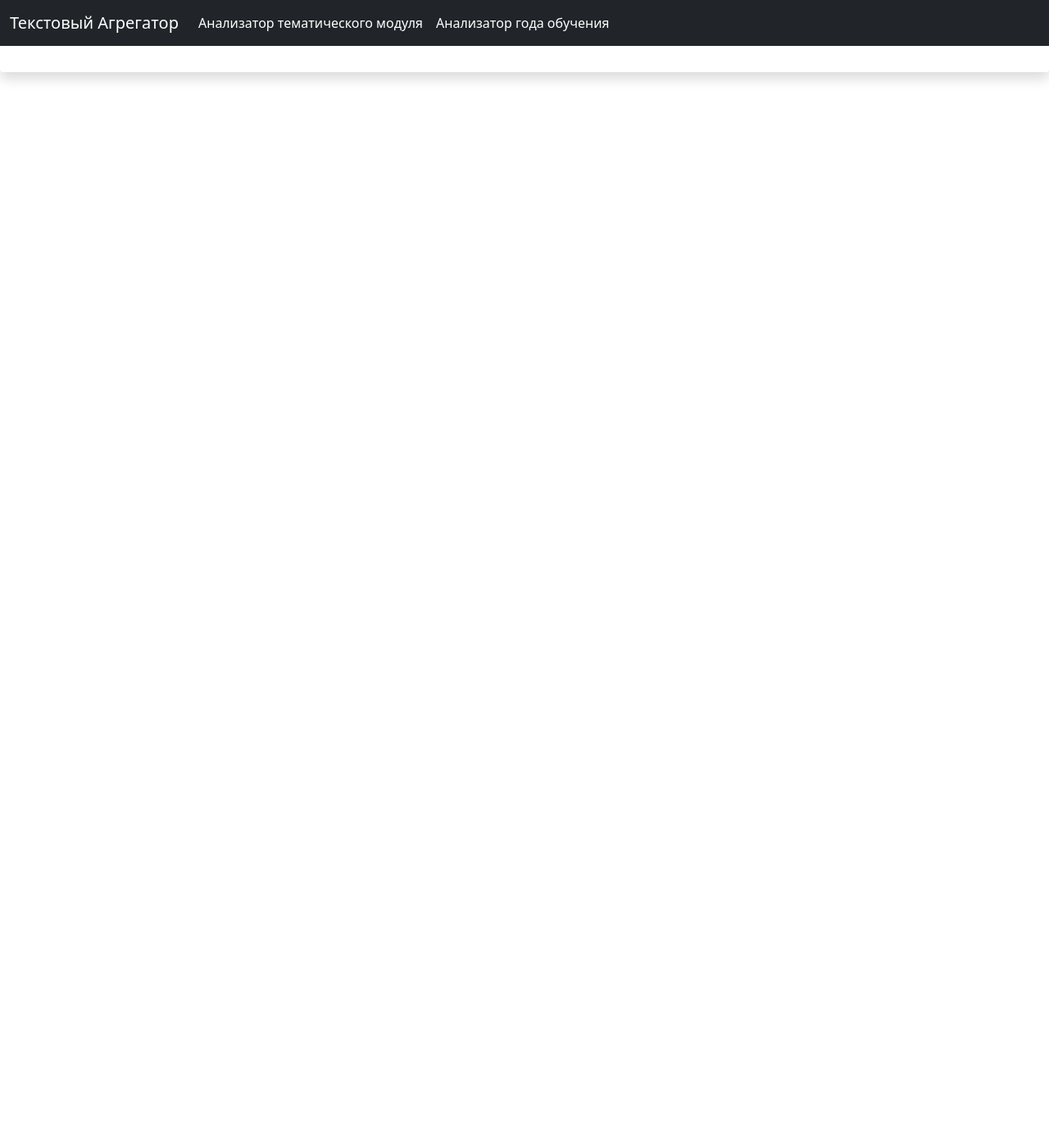
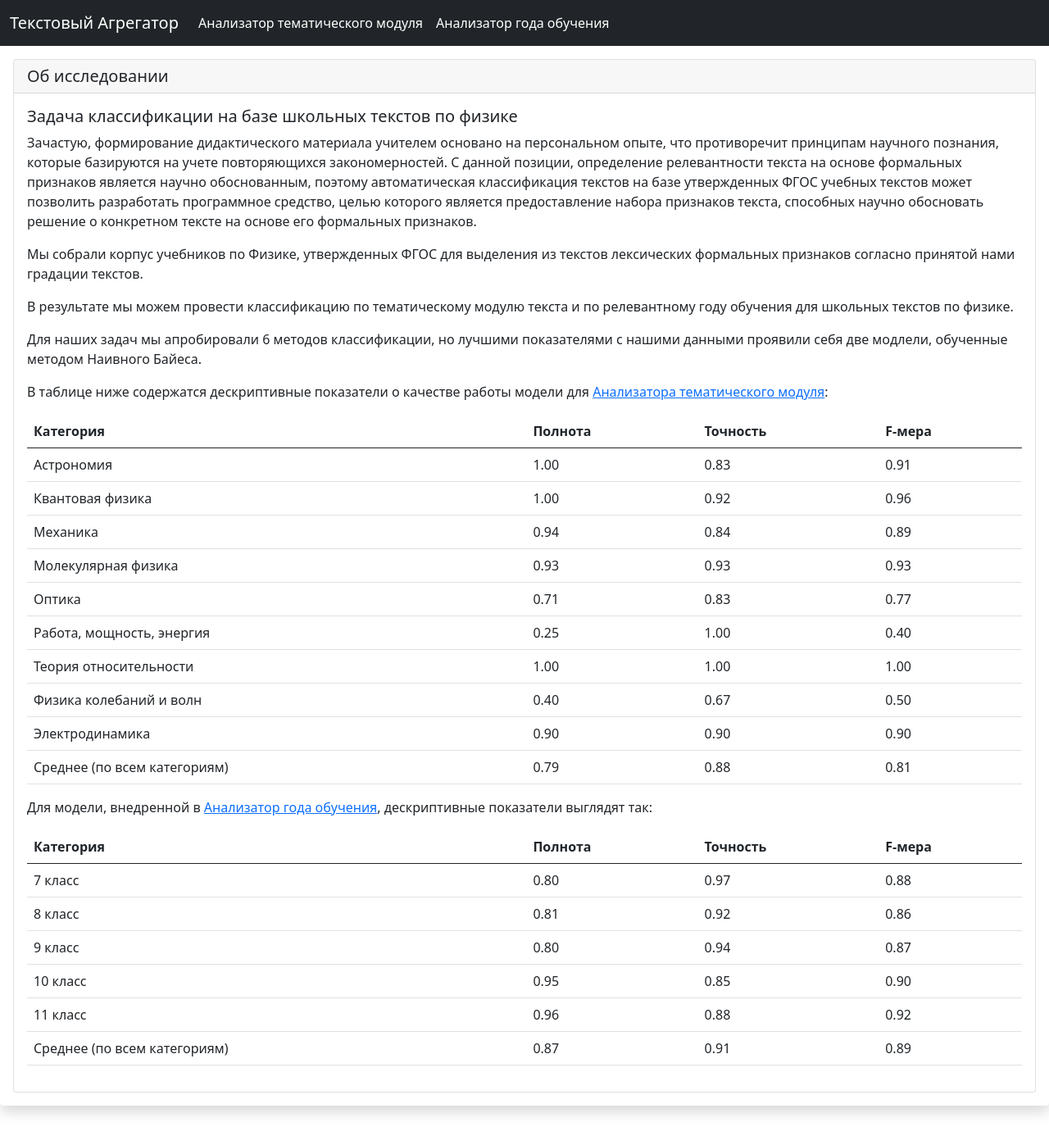
Before and after one commit to Ertiops/magister_app, a Flask app: page / in a window 1280 px wide. Shown: the whole page at 82% size. Before the commit the page ends 99 px from the top, so only its background shows below. Run offline with Flask 3, Linux system fonts and the light colour scheme; parts of the project's set-up code (start-up, migrations or seed data) failed here and were passed over.

Commit message:
Added limit to fill database and modified info research template

```diff
--- a/main.py
+++ b/main.py
@@ -58,12 +58,17 @@ def classify_topic():
     data = database.getTopicData(category_type)
 
     if request.method == 'POST':
-        text = request.form.get('text')
-        category = NaiveBayes.classify_topic(text)[0]
-        current_datetime = datetime.now()
-        database.addData(text, category_type, category, current_datetime)
-        flash('Анализ текста сохранен в базе данных', category='success')
-        return redirect(url_for('classify_topic'))
+        if len(data) >= 10:
+            flash('Исчерпан лимит добавления текстов в базу данных', category='error')
+            return redirect(url_for('classify_topic'))
+
+        elif len(data) < 10:
+            text = request.form.get('text')
+            category = NaiveBayes.classify_topic(text)[0]
+            current_datetime = datetime.now()
+            database.addData(text, category_type, category, current_datetime)
+            flash('Анализ текста сохранен в базе данных', category='success')
+            return redirect(url_for('classify_topic'))
 
 
 
@@ -76,12 +81,17 @@ def classify_grade():
     data = database.getTopicData(category_type)
 
     if request.method == 'POST':
-        text = request.form.get('text')
-        category = NaiveBayes.classify_grade(text)[0]
-        current_datetime = datetime.now()
-        database.addData(text, category_type, category, current_datetime)
-        flash('Анализ текста сохранен в базе данных', category='success')
-        return redirect(url_for('classify_grade'))
+        if len(data) >= 10:
+            flash('Исчерпан лимит добавления текстов в базу данных', category='error')
+            return redirect(url_for('classify_grade'))
+        elif len(data) < 10:
+
+            text = request.form.get('text')
+            category = NaiveBayes.classify_grade(text)[0]
+            current_datetime = datetime.now()
+            database.addData(text, category_type, category, current_datetime)
+            flash('Анализ текста сохранен в базе данных', category='success')
+            return redirect(url_for('classify_grade'))
 
 
 
--- a/templates/info.html
+++ b/templates/info.html
@@ -4,7 +4,62 @@
 
 <div class="shadow p-3 w-100 mb-5 bg-body-tertiary rounded">
 
-
+    <div class="card">
+        <h5 class="card-header">Об исследовании</h5>
+        <div class="card-body">
+          <h5 class="card-title">Задача классификации на базе школьных текстов по физике</h5>
+          <p class="card-text">Зачастую, формирование дидактического материала учителем основано на персональном опыте, что противоречит принципам научного познания, которые базируются на учете повторяющихся закономерностей. С данной позиции, определение релевантности текста на основе формальных признаков является научно обоснованным, поэтому автоматическая классификация текстов на базе утвержденных ФГОС учебных текстов может позволить разработать программное средство, целью которого является предоставление набора признаков текста, способных научно обосновать решение о конкретном тексте на основе его формальных признаков.</p>
+          <p class="card-text">Мы собрали корпус учебников по Физике, утвержденных ФГОС для выделения из текстов лексических формальных признаков согласно принятой нами градации текстов.</p>
+          <p class="card-text">В результате мы можем провести классификацию по тематическому модулю текста и по релевантному году обучения для школьных текстов по физике.</p>
+          <p class="card-text">Для наших задач мы апробировали 6 методов классификации, но лучшими показателями с нашими данными проявили себя две модлели, обученные методом Наивного Байеса.</p>
+          <p class="card-text">В таблице ниже содержатся дескриптивные показатели о качестве работы модели для <a href="{{ url_for('classify_topic') }}">Анализатора тематического модуля</a>:</p>
+          <p class="card-text">
+            <table class="table">
+                <thead>
+                <tr>
+                    <th scope="col">Категория</th>
+                    <th scope="col">Полнота</th>
+                    <th scope="col">Точность</th>
+                    <th scope="col">F-мера</th>
+                </tr>
+                </thead>
+                <tbody>
+                <tr><td>Астрономия</td><td>1.00</td><td>0.83</td><td>0.91</td></tr>
+                <tr><td>Квантовая физика</td><td>1.00</td><td>0.92</td><td>0.96</td></tr>
+                <tr><td>Механика</td><td>0.94</td><td>0.84</td><td>0.89</td></tr>
+                <tr><td>Молекулярная физика</td><td>0.93</td><td>0.93</td><td>0.93</td></tr>
+                <tr><td>Оптика</td><td>0.71</td><td>0.83</td><td>0.77</td></tr>
+                <tr><td>Работа, мощность, энергия</td><td>0.25</td><td>1.00</td><td>0.40</td></tr>
+                <tr><td>Теория относительности</td><td>1.00</td><td>1.00</td><td>1.00</td></tr>
+                <tr><td>Физика колебаний и волн</td><td>0.40</td><td>0.67</td><td>0.50</td></tr>
+                <tr><td>Электродинамика</td><td>0.90</td><td>0.90</td><td>0.90</td></tr>
+                <tr><td>Среднее (по всем категориям)</td><td>0.79</td><td>0.88</td><td>0.81</td></tr>
+                </tbody>
+            </table>
+          </p>
+          <p class="card-text">Для модели, внедренной в <a href="{{ url_for('classify_grade') }}">Анализатор года обучения</a>, дескриптивные показатели выглядят так:</p>
+          <p class="card-text">
+            <table class="table">
+                <thead>
+                <tr>
+                    <th scope="col">Категория</th>
+                    <th scope="col">Полнота</th>
+                    <th scope="col">Точность</th>
+                    <th scope="col">F-мера</th>
+                </tr>
+                </thead>
+                <tbody>
+                <tr><td>7 класс</td><td>0.80</td><td>0.97</td><td>0.88</td></tr>
+                <tr><td>8 класс</td><td>0.81</td><td>0.92</td><td>0.86</td></tr>
+                <tr><td>9 класс</td><td>0.80</td><td>0.94</td><td>0.87</td></tr>
+                <tr><td>10 класс</td><td>0.95</td><td>0.85</td><td>0.90</td></tr>
+                <tr><td>11 класс</td><td>0.96</td><td>0.88</td><td>0.92</td></tr>
+                <tr><td>Среднее (по всем категориям)</td><td>0.87</td><td>0.91</td><td>0.89</td></tr>
+                </tbody>
+            </table>
+          </p>
+        </div>
+      </div>
 
 </div>
 
```
Also changed, not shown: texts.db.
